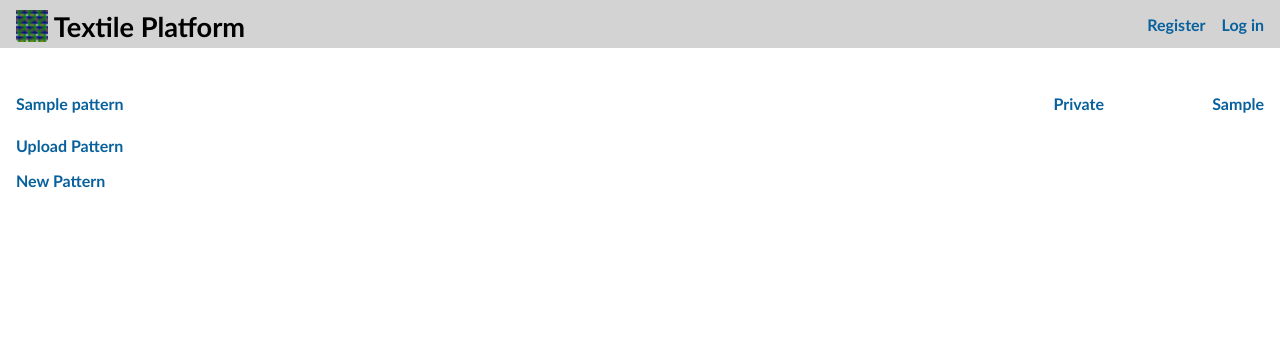
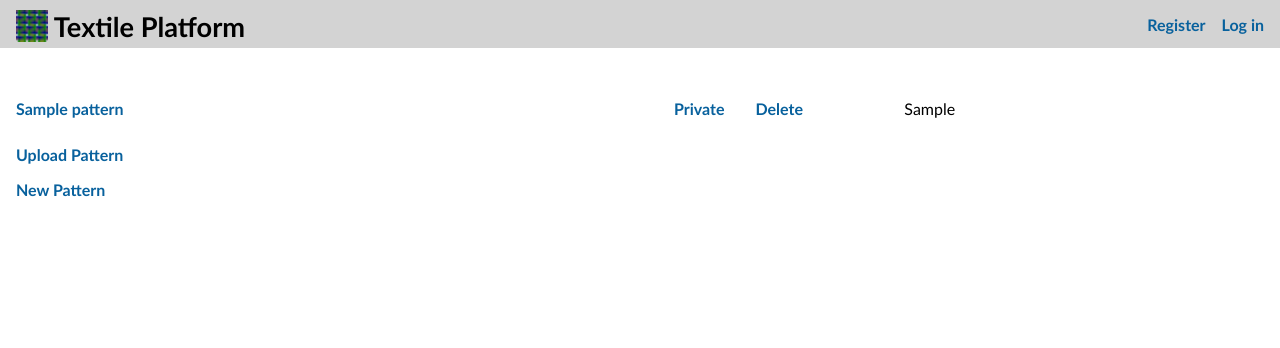
Before and after one commit to damianbrunold/textiledesign-platform, a Flask app: template project/textileplatform/templates/main/user_private.html in a window 1280 px wide. Shown: the top 348 px of the page. Run offline with Flask 2, Linux system fonts and the light colour scheme; the template is opened without the code that fills it: most values are stand-ins (such as "Sample title", 1, 10 or a date in 2020).

Commit message:
Implement pattern deletion

```diff
--- a/project/textileplatform/main.py
+++ b/project/textileplatform/main.py
@@ -8,7 +8,8 @@ from textileplatform.persistence import (
     add_weave_pattern,
     add_bead_pattern,
     get_patterns_for_user_name,
-    get_pattern_by_name
+    get_pattern_by_name,
+    delete_pattern
 )
 import os
 
@@ -238,3 +239,25 @@ def create_pattern():
                                     pattern_name=name))
 
     return render_template('main/create_pattern.html')
+
+
+@bp.route('/delete/<string:pattern_name>', methods=('GET', 'POST'))
+@login_required
+def delete(pattern_name):
+    pattern = get_pattern_by_name(g.user.name, pattern_name)
+    if not pattern:
+        return redirect(url_for('main.user', name=g.user.name))
+
+    if request.method == 'POST':
+        error = None
+
+        try:
+            delete_pattern(g.user.name, pattern)
+        except Exception:
+            error = gettext('Pattern could not be deleted.')
+        else:
+            return redirect(url_for("main.user", name=g.user.name))
+
+        flash(error)
+
+    return render_template('main/delete_pattern.html', pattern=pattern)
--- a/project/textileplatform/static/css/style.css
+++ b/project/textileplatform/static/css/style.css
@@ -59,6 +59,7 @@ h4 { font-size: 1.2rem; font-variant: small-caps; }
 
 #patterns {
     margin: 0 1rem;
+    max-width: 60rem;
 }
 
 .pattern {
@@ -67,19 +68,36 @@ h4 { font-size: 1.2rem; font-variant: small-caps; }
     padding: 0.4rem 0;
 }
 
+.pattern_name {
+    flex-grow: 2;
+    padding: 0.3rem 0.3rem 0.3rem 0;
+}
+
+#patterns a {
+    display: block;
+}
+
 .pattern_info {
     display: flex;
+    padding: 0.3rem 0.3rem;
 }
 
 .pattern_public {
     width: 5rem;
     padding-left: 1rem;
-    text-align: right;
+    text-align: center;
+}
+
+.pattern_delete {
+    width: 5rem;
+    padding-left: 1rem;
+    text-align: center;
 }
 
 .pattern_type {
     width: 10rem;
     padding-left: 1rem;
+    padding-right: 1rem;
     text-align: right;
 }
 
--- a/project/textileplatform/templates/main/user_private.html
+++ b/project/textileplatform/templates/main/user_private.html
@@ -7,23 +7,34 @@
 {% block content %}
     <div id="patterns">
         {% for pattern in patterns %}
-            <a class="action" href="{{ url_for('main.edit_pattern',
+            <div class="pattern">
+                <div class="pattern_name">
+                    <a class="action"
+                       href="{{ url_for('main.edit_pattern',
                                         user_name=g.user.name,
                                         pattern_name=pattern.name) }}">
-                <div class="pattern">
-                    <div class="pattern_name">
                         {{ pattern.name }}
+                    </a>
                 </div>
                 <div class="pattern_info">
                     <div class="pattern_public">
+                        <a class="action"
+                           href="">
                             {{ gettext('Public') if pattern.public else gettext('Private') }}
+                        </a>
+                    </div>
+                    <div class="pattern_delete">
+                        <a class="action"
+                           href="{{ url_for('main.delete',
+                                            pattern_name=pattern.name) }}">
+                            {{ gettext('Delete') }}
+                        </a>
                     </div>
                     <div class="pattern_type">
                         {{ gettext(pattern.pattern_type) }}
                     </div>
                 </div>
             </div>
-            </a>
         {% endfor %}
 
         <p>
```
Also changed, not shown: project/textileplatform/persistence.py (+12 -2 lines), project/textileplatform/templates/main/delete_pattern.html (added, +13 -0 lines). Lines whose indentation alone changed are shown as unchanged.
